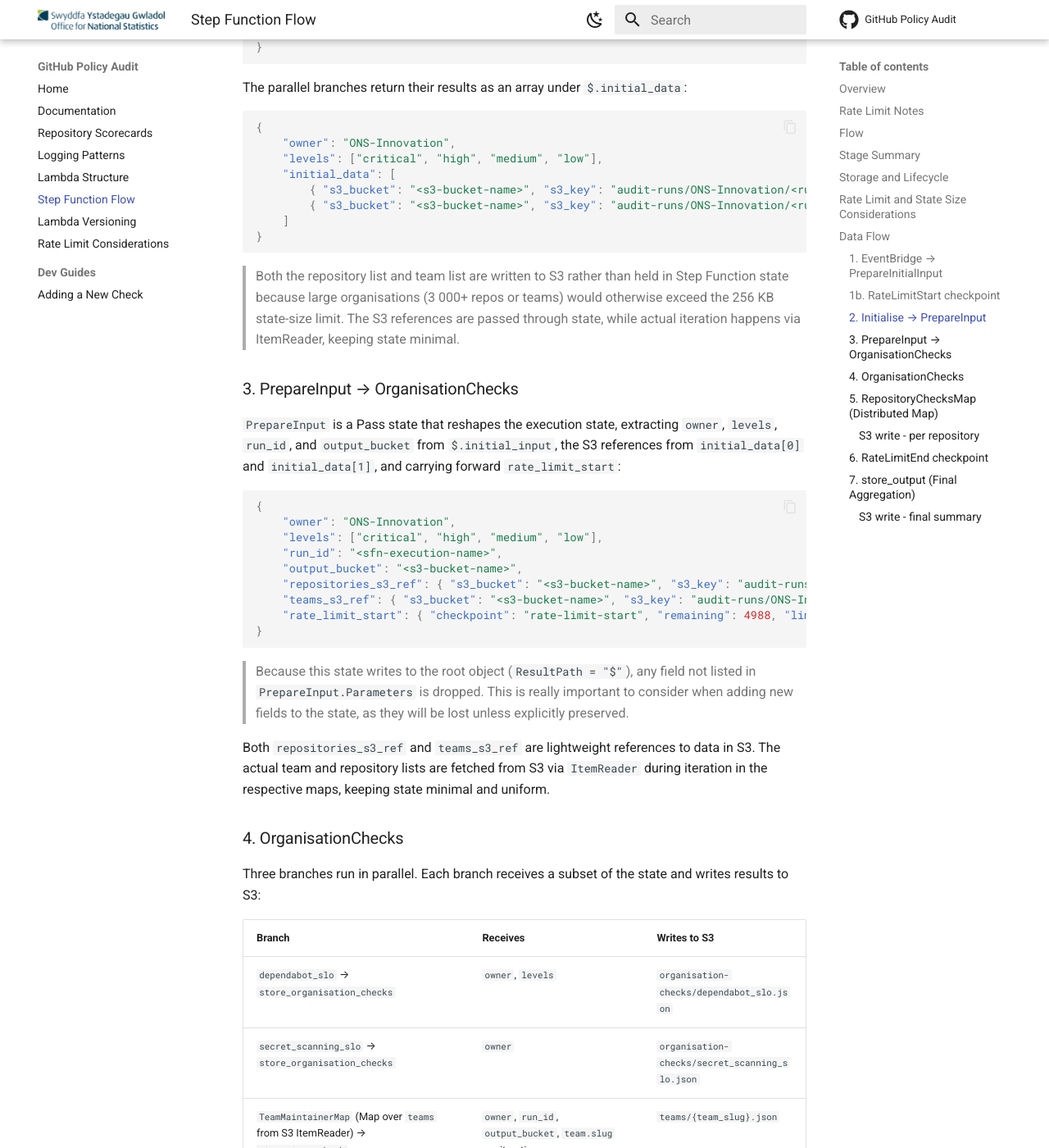
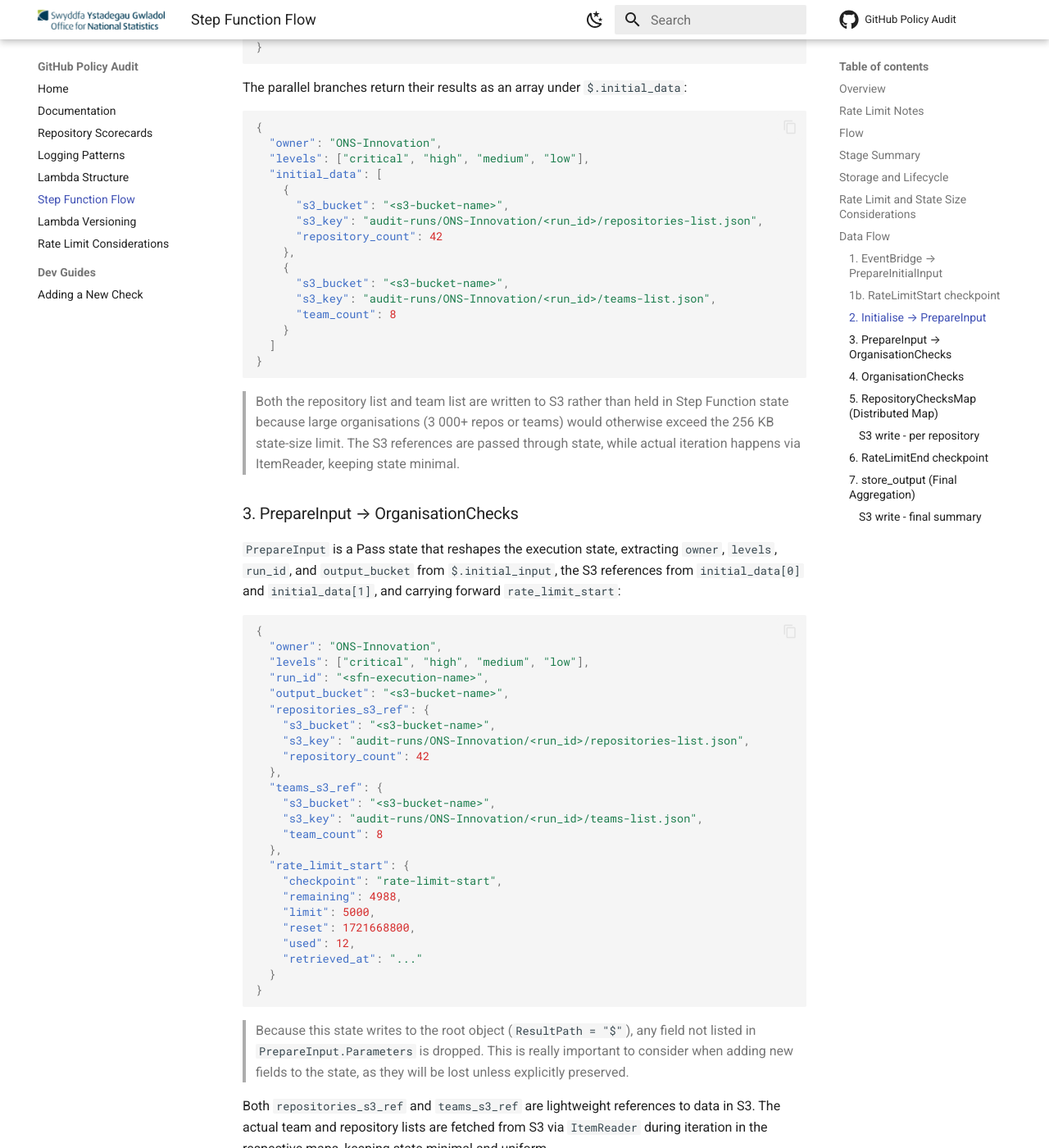
Before and after one commit to ONS-Innovation/keh-github-policy-audit, an MkDocs documentation site: the page built from docs/step-function-flow.md, in a window 1280 px wide and 1400 px high, scrolled down 5336 px. Shown: the whole window at 82% size. Built offline with MkDocs 1.6.1 and Material for MkDocs 9.7.7, drawn with Linux system fonts in a browser that asks for light colours; comment, search, counter and statistics services are not loaded; some of the changed text lies outside the part shown.

````diff
--- a/docs/step-function-flow.md
+++ b/docs/step-function-flow.md
@@ -99,20 +99,20 @@ flowchart TD
 
 ## Stage Summary
 
-| Stage | State Type | Lambdas |
-| --- | --- | --- |
-| Prepare initial input | `Pass` | None (injects `run_id` and `output_bucket` into `$.initial_input`) |
-| Rate-limit start | `Task` | `rate_limit` (`checkpoint=rate-limit-start`) |
-| Initialise | `Parallel` | `list_repositories` (writes to S3, returns reference), `list_teams` (writes to S3, returns reference) |
-| Prepare input | `Pass` | None (reshapes root state; promotes S3 refs and `rate_limit_start`) |
-| Organisation checks | `Parallel` (extensible via `organisation_check_names`) | `dependabot_slo`, `secret_scanning_slo` → `store_organisation_checks` (one file per check) |
-| Team checks | `Map` → `Parallel` (runs all team checks in parallel per team, extensible via `team_check_names`) | `team_maintainer` (and other team checks as added) |
-| Team checks format | `Pass` | None (reformats check results array to dict) |
-| Team checks write | `Task` | `store_team_checks` (aggregates checks and writes per team to S3) |
-| Repository checks | `Map` (Mode=`DISTRIBUTED`, MaxConcurrency=5) + `Parallel` | `codeowners`, `dependabot`, `external_pull_request`, `gitignore`, `inactivity`, `license`, `naming_convention`, `pirr`, `readme`, `repository_access`, `security_scanning`, `branch_protection` |
-| Repo output write | `Task` | `store_repository_output` |
-| Rate-limit end | `Task` | `rate_limit` (`checkpoint=rate-limit-end`) |
-| Final aggregation | `Task` | `store_output` |
+| Stage                 | State Type                                                                                        | Lambdas                                                                                                                                                                                         |
+| --------------------- | ------------------------------------------------------------------------------------------------- | ----------------------------------------------------------------------------------------------------------------------------------------------------------------------------------------------- |
+| Prepare initial input | `Pass`                                                                                            | None (injects `run_id` and `output_bucket` into `$.initial_input`)                                                                                                                              |
+| Rate-limit start      | `Task`                                                                                            | `rate_limit` (`checkpoint=rate-limit-start`)                                                                                                                                                    |
+| Initialise            | `Parallel`                                                                                        | `list_repositories` (writes to S3, returns reference), `list_teams` (writes to S3, returns reference)                                                                                           |
+| Prepare input         | `Pass`                                                                                            | None (reshapes root state; promotes S3 refs and `rate_limit_start`)                                                                                                                             |
+| Organisation checks   | `Parallel` (extensible via `organisation_check_names`)                                            | `dependabot_slo`, `secret_scanning_slo` → `store_organisation_checks` (one file per check)                                                                                                      |
+| Team checks           | `Map` → `Parallel` (runs all team checks in parallel per team, extensible via `team_check_names`) | `team_maintainer` (and other team checks as added)                                                                                                                                              |
+| Team checks format    | `Pass`                                                                                            | None (reformats check results array to dict)                                                                                                                                                    |
+| Team checks write     | `Task`                                                                                            | `store_team_checks` (aggregates checks and writes per team to S3)                                                                                                                               |
+| Repository checks     | `Map` (Mode=`DISTRIBUTED`, MaxConcurrency=5) + `Parallel`                                         | `codeowners`, `dependabot`, `external_pull_request`, `gitignore`, `inactivity`, `license`, `naming_convention`, `pirr`, `readme`, `repository_access`, `security_scanning`, `branch_protection` |
+| Repo output write     | `Task`                                                                                            | `store_repository_output`                                                                                                                                                                       |
+| Rate-limit end        | `Task`                                                                                            | `rate_limit` (`checkpoint=rate-limit-end`)                                                                                                                                                      |
+| Final aggregation     | `Task`                                                                                            | `store_output`                                                                                                                                                                                  |
 
 ## Storage and Lifecycle
 
@@ -158,8 +158,8 @@ EventBridge injects the initial execution input:
 
 ```json
 {
-    "owner": "ONS-Innovation",
-    "levels": ["critical", "high", "medium", "low"]
+  "owner": "ONS-Innovation",
+  "levels": ["critical", "high", "medium", "low"]
 }
 ```
 
@@ -167,14 +167,14 @@ EventBridge injects the initial execution input:
 
 ```json
 {
+  "owner": "ONS-Innovation",
+  "levels": ["critical", "high", "medium", "low"],
+  "initial_input": {
     "owner": "ONS-Innovation",
     "levels": ["critical", "high", "medium", "low"],
-    "initial_input": {
-        "owner": "ONS-Innovation",
-        "levels": ["critical", "high", "medium", "low"],
-        "run_id": "<sfn-execution-name>",
-        "output_bucket": "<s3-bucket-name>"
-    }
+    "run_id": "<sfn-execution-name>",
+    "output_bucket": "<s3-bucket-name>"
+  }
 }
 ```
 
@@ -186,8 +186,8 @@ Before initialization fan-out, a dedicated `rate_limit` task is invoked with:
 
 ```json
 {
-    "owner": "ONS-Innovation",
-    "checkpoint": "rate-limit-start"
+  "owner": "ONS-Innovation",
+  "checkpoint": "rate-limit-start"
 }
 ```
 
@@ -199,10 +199,10 @@ The response is persisted at `$.rate_limit_start` and carried through to final a
 
 ```json
 {
-    "s3_bucket": "<s3-bucket-name>",
-    "s3_key": "audit-runs/ONS-Innovation/<run_id>/repositories-list.json",
-    "repository_count": 42,
-    "environment": "prod"
+  "s3_bucket": "<s3-bucket-name>",
+  "s3_key": "audit-runs/ONS-Innovation/<run_id>/repositories-list.json",
+  "repository_count": 42,
+  "environment": "prod"
 }
 ```
 
@@ -210,12 +210,20 @@ The parallel branches return their results as an array under `$.initial_data`:
 
 ```json
 {
-    "owner": "ONS-Innovation",
-    "levels": ["critical", "high", "medium", "low"],
-    "initial_data": [
-        { "s3_bucket": "<s3-bucket-name>", "s3_key": "audit-runs/ONS-Innovation/<run_id>/repositories-list.json", "repository_count": 42 },
-        { "s3_bucket": "<s3-bucket-name>", "s3_key": "audit-runs/ONS-Innovation/<run_id>/teams-list.json", "team_count": 8 }
-    ]
+  "owner": "ONS-Innovation",
+  "levels": ["critical", "high", "medium", "low"],
+  "initial_data": [
+    {
+      "s3_bucket": "<s3-bucket-name>",
+      "s3_key": "audit-runs/ONS-Innovation/<run_id>/repositories-list.json",
+      "repository_count": 42
+    },
+    {
+      "s3_bucket": "<s3-bucket-name>",
+      "s3_key": "audit-runs/ONS-Innovation/<run_id>/teams-list.json",
+      "team_count": 8
+    }
+  ]
 }
 ```
 
@@ -227,13 +235,28 @@ The parallel branches return their results as an array under `$.initial_data`:
 
 ```json
 {
-    "owner": "ONS-Innovation",
-    "levels": ["critical", "high", "medium", "low"],
-    "run_id": "<sfn-execution-name>",
-    "output_bucket": "<s3-bucket-name>",
-    "repositories_s3_ref": { "s3_bucket": "<s3-bucket-name>", "s3_key": "audit-runs/ONS-Innovation/<run_id>/repositories-list.json", "repository_count": 42 },
-    "teams_s3_ref": { "s3_bucket": "<s3-bucket-name>", "s3_key": "audit-runs/ONS-Innovation/<run_id>/teams-list.json", "team_count": 8 },
-    "rate_limit_start": { "checkpoint": "rate-limit-start", "remaining": 4988, "limit": 5000, "reset": 1721668800, "used": 12, "retrieved_at": "..." }
+  "owner": "ONS-Innovation",
+  "levels": ["critical", "high", "medium", "low"],
+  "run_id": "<sfn-execution-name>",
+  "output_bucket": "<s3-bucket-name>",
+  "repositories_s3_ref": {
+    "s3_bucket": "<s3-bucket-name>",
+    "s3_key": "audit-runs/ONS-Innovation/<run_id>/repositories-list.json",
+    "repository_count": 42
+  },
+  "teams_s3_ref": {
+    "s3_bucket": "<s3-bucket-name>",
+    "s3_key": "audit-runs/ONS-Innovation/<run_id>/teams-list.json",
+    "team_count": 8
+  },
+  "rate_limit_start": {
+    "checkpoint": "rate-limit-start",
+    "remaining": 4988,
+    "limit": 5000,
+    "reset": 1721668800,
+    "used": 12,
+    "retrieved_at": "..."
+  }
 }
 ```
 
@@ -245,11 +268,11 @@ Both `repositories_s3_ref` and `teams_s3_ref` are lightweight references to data
 
 Three branches run in parallel. Each branch receives a subset of the state and writes results to S3:
 
-| Branch | Receives | Writes to S3 |
-| --- | --- | --- |
-| `dependabot_slo` → `store_organisation_checks` | `owner`, `levels` | `organisation-checks/dependabot_slo.json` |
-| `secret_scanning_slo` → `store_organisation_checks` | `owner` | `organisation-checks/secret_scanning_slo.json` |
-| `TeamMaintainerMap` (Map over `teams` from S3 ItemReader) → `store_team_check` | `owner`, `run_id`, `output_bucket`, `team.slug` per iteration | `teams/{team_slug}.json` |
+| Branch                                                                         | Receives                                                      | Writes to S3                                   |
+| ------------------------------------------------------------------------------ | ------------------------------------------------------------- | ---------------------------------------------- |
+| `dependabot_slo` → `store_organisation_checks`                                 | `owner`, `levels`                                             | `organisation-checks/dependabot_slo.json`      |
+| `secret_scanning_slo` → `store_organisation_checks`                            | `owner`                                                       | `organisation-checks/secret_scanning_slo.json` |
+| `TeamMaintainerMap` (Map over `teams` from S3 ItemReader) → `store_team_check` | `owner`, `run_id`, `output_bucket`, `team.slug` per iteration | `teams/{team_slug}.json`                       |
 
 The organisation-level check Lambdas return their results:
 
@@ -271,10 +294,18 @@ Each item in the array spawns a child execution. The item selector passes only w
 
 ```json
 {
-    "owner": "ONS-Innovation",
-    "run_id": "<sfn-execution-name>",
-    "output_bucket": "<s3-bucket-name>",
-    "repository": { "name": "repo-a", "data": { "default_branch": "main", "updated_at": "...", "visibility": "private", "security_and_analysis": {} } }
+  "owner": "ONS-Innovation",
+  "run_id": "<sfn-execution-name>",
+  "output_bucket": "<s3-bucket-name>",
+  "repository": {
+    "name": "repo-a",
+    "data": {
+      "default_branch": "main",
+      "updated_at": "...",
+      "visibility": "private",
+      "security_and_analysis": {}
+    }
+  }
 }
 ```
 
@@ -290,14 +321,14 @@ The `ResultSelector` on each check task strips any additional fields, retaining
 
 ```json
 {
-    "owner": "ONS-Innovation",
-    "run_id": "<sfn-execution-name>",
-    "output_bucket": "<s3-bucket-name>",
-    "repository_name": "repo-a",
-    "checks": [
-        { "check_name": "readme",      "result": "pass", "message": "..." },
-        { "check_name": "codeowners",  "result": "fail", "message": "..." }
-    ]
+  "owner": "ONS-Innovation",
+  "run_id": "<sfn-execution-name>",
+  "output_bucket": "<s3-bucket-name>",
+  "repository_name": "repo-a",
+  "checks": [
+    { "check_name": "readme", "result": "pass", "message": "..." },
+    { "check_name": "codeowners", "result": "fail", "message": "..." }
+  ]
 }
 ```
 
@@ -321,8 +352,8 @@ After organisation checks and repository map completion, and before final aggreg
 
 ```json
 {
-    "owner": "ONS-Innovation",
-    "checkpoint": "rate-limit-end"
+  "owner": "ONS-Innovation",
+  "checkpoint": "rate-limit-end"
 }
 ```
 
@@ -340,11 +371,25 @@ After all repository child executions complete, `store_output` is invoked with o
 
 ```json
 {
-    "owner": "ONS-Innovation",
-    "run_id": "<sfn-execution-name>",
-    "output_bucket": "<s3-bucket-name>",
-    "rate_limit_start": { "checkpoint": "rate-limit-start", "remaining": 4988, "limit": 5000, "reset": 1721668800, "used": 12, "retrieved_at": "..." },
-    "rate_limit_end": { "checkpoint": "rate-limit-end", "remaining": 4321, "limit": 5000, "reset": 1721668800, "used": 679, "retrieved_at": "..." }
+  "owner": "ONS-Innovation",
+  "run_id": "<sfn-execution-name>",
+  "output_bucket": "<s3-bucket-name>",
+  "rate_limit_start": {
+    "checkpoint": "rate-limit-start",
+    "remaining": 4988,
+    "limit": 5000,
+    "reset": 1721668800,
+    "used": 12,
+    "retrieved_at": "..."
+  },
+  "rate_limit_end": {
+    "checkpoint": "rate-limit-end",
+    "remaining": 4321,
+    "limit": 5000,
+    "reset": 1721668800,
+    "used": 679,
+    "retrieved_at": "..."
+  }
 }
 ```
 
@@ -366,45 +411,59 @@ The summary file structure:
 
 ```json
 {
-    "owner": "ONS-Innovation",
-    "repositories": {
-        "repo-a": {
-            "checks": {
-                "readme": {
-                    "result": "pass",
-                    "message": "..."
-                }
-            },
-            "is_compliant": true,
-            "rating": "non-compliant"
+  "owner": "ONS-Innovation",
+  "repositories": {
+    "repo-a": {
+      "checks": {
+        "readme": {
+          "result": "pass",
+          "message": "..."
         }
-    },
-    "organisation_checks": {
-        "dependabot_slo": { "result": "pass", "message": "..." }
-    },
-    "teams": {
-        "team-a": {
-            "checks": {
-                "team_maintainer": {
-                    "result": "pass",
-                    "message": "..."
-                }
-            },
-            "is_compliant": true
+      },
+      "is_compliant": true,
+      "rating": "non-compliant"
+    }
+  },
+  "organisation_checks": {
+    "dependabot_slo": { "result": "pass", "message": "..." }
+  },
+  "teams": {
+    "team-a": {
+      "checks": {
+        "team_maintainer": {
+          "result": "pass",
+          "message": "..."
         }
-    },
-    "summary": {
-        "total_repositories": 1,
-        "compliant_repositories": 1,
-        "total_teams": 1,
-        "compliant_teams": 1,
-        "repository_checks": { "readme": { "total": 1, "compliant": 1 } },
-        "organisation_checks": { "dependabot_slo": { "compliant": true } },
-        "team_checks": { "team_maintainer": { "total": 1, "compliant": 1 } }
-    },
-    "rate-limit-start": { "checkpoint": "rate-limit-start", "remaining": 4988, "limit": 5000, "reset": 1721668800, "used": 12, "retrieved_at": "..." },
-    "rate-limit-end": { "checkpoint": "rate-limit-end", "remaining": 4321, "limit": 5000, "reset": 1721668800, "used": 679, "retrieved_at": "..." },
-    "timestamp": "2026-07-16T08:00:00+00:00"
+      },
+      "is_compliant": true
+    }
+  },
+  "summary": {
+    "total_repositories": 1,
+    "compliant_repositories": 1,
+    "total_teams": 1,
+    "compliant_teams": 1,
+    "repository_checks": { "readme": { "total": 1, "compliant": 1 } },
+    "organisation_checks": { "dependabot_slo": { "compliant": true } },
+    "team_checks": { "team_maintainer": { "total": 1, "compliant": 1 } }
+  },
+  "rate-limit-start": {
+    "checkpoint": "rate-limit-start",
+    "remaining": 4988,
+    "limit": 5000,
+    "reset": 1721668800,
+    "used": 12,
+    "retrieved_at": "..."
+  },
+  "rate-limit-end": {
+    "checkpoint": "rate-limit-end",
+    "remaining": 4321,
+    "limit": 5000,
+    "reset": 1721668800,
+    "used": 679,
+    "retrieved_at": "..."
+  },
+  "timestamp": "2026-07-16T08:00:00+00:00"
 }
 ```
 
````
Also changed, not shown: docs/logging-patterns.md (+2 -4 lines), docs/repository-scorecards.md (+2 -8 lines), mkdocs.yml (line endings or trailing spaces).
